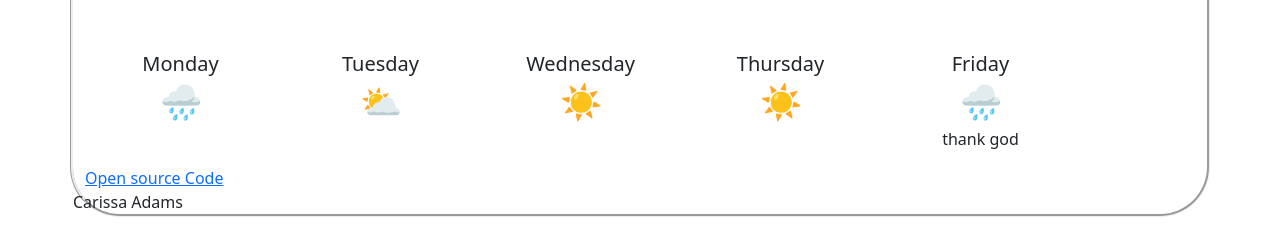
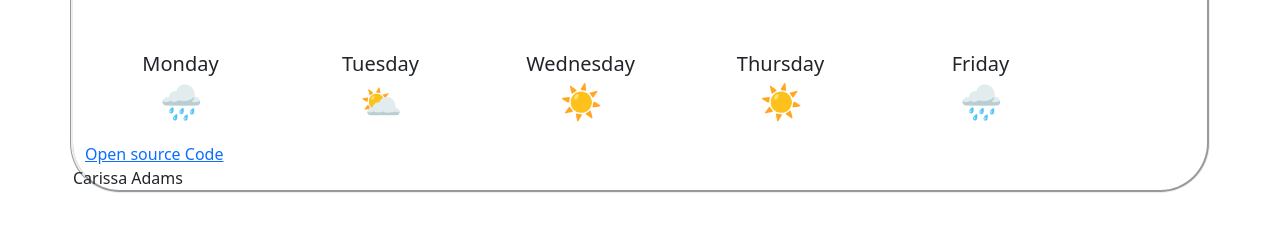
Before and after one commit to Carissa19/Vanilla-WeatherApp, a website built with Parcel: page index.html in a window 1280 px wide. Shown: the part 635-882 px from the top of the page. After the commit the page ends 858 px from the top, so only its background shows below. Built offline with nearby package versions, Linux system fonts and the light colour scheme; no server answers.

Commit message:
deleted thank god

```diff
--- a/index.html
+++ b/index.html
@@ -102,7 +102,7 @@
                   <h5 class="card-title">Friday</h5>
                   <div class=temp-emoji> 🌧️ </div>
                   <p class="card-text"> </p>
-                  thank god
+
 
                 </div>
               </div>
```
